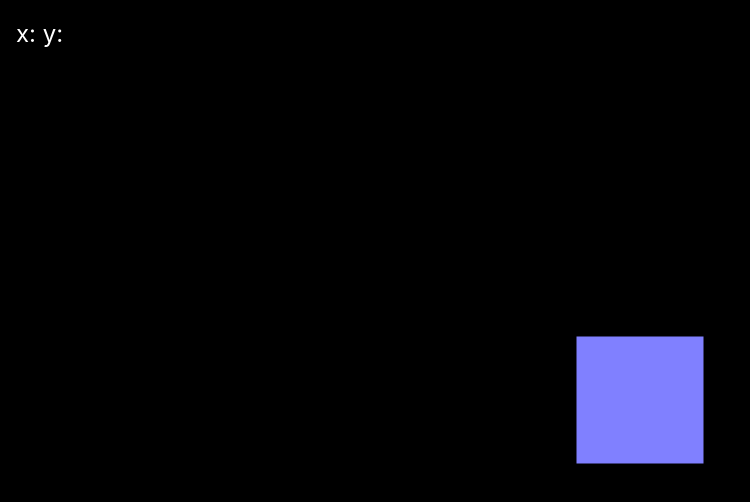
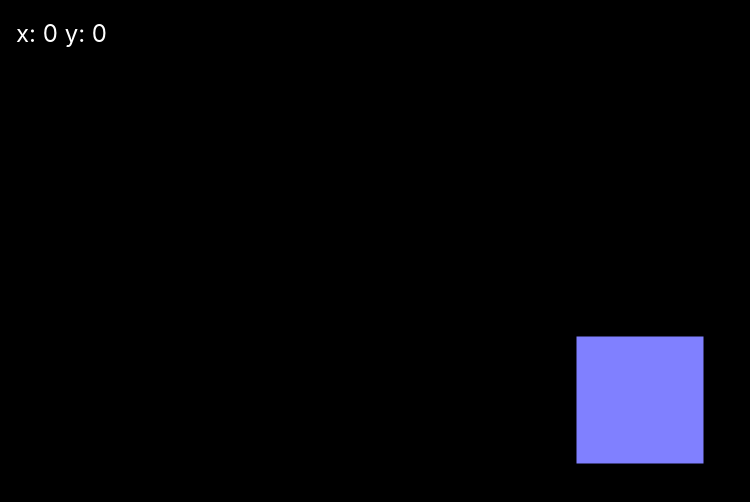
Before and after one commit to ColinEspinas/three-maze, a Vue app: page / in a window 1280 px wide. Shown: the top 502 px of the page, without its empty margins (0-750 px from the left). Built offline with nearby package versions, Linux system fonts and the light colour scheme.

Commit message:
update: added rounding to debug values

```diff
--- a/src/App.vue
+++ b/src/App.vue
@@ -39,8 +39,8 @@ onMounted(() => {
 <template>
   <canvas id="three-scene" ref="canvas" />
   <div class="debug">
-    x: {{ beta }}
-    y: {{ gamma }}
+    x: {{ Math.round(beta ?? 0) }}
+    y: {{ Math.round(gamma ?? 0) }}
   </div>
 </template>
 
```
